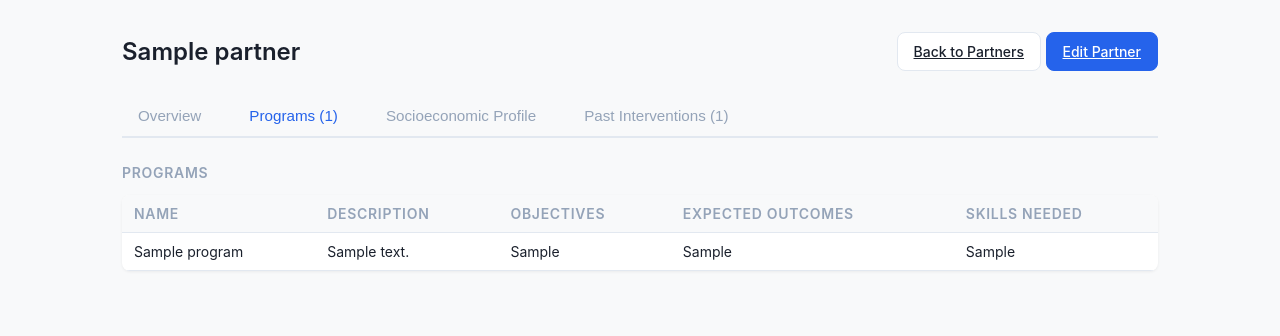
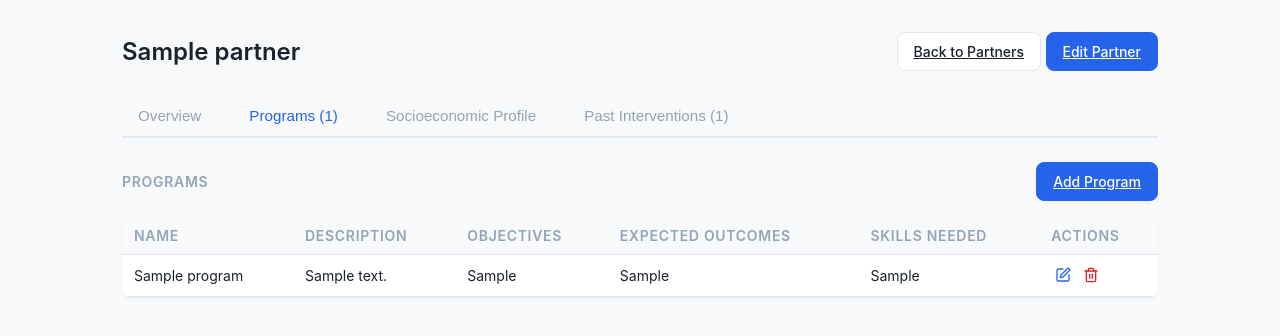
Before and after one commit to mooky424/osci-info-hub, a Django app: page /partners/1/ in a window 1280 px wide, after a click that opens the changed part. Shown: the part 65-401 px from the top of the page. Run offline with Django 5.2, Linux system fonts and the light colour scheme; tables that the repository leaves empty hold one stand-in row (values such as "Sample post").

Commit message:
Isolate partner edit view and add list management for programs/interventions

```diff
--- a/partners/urls.py
+++ b/partners/urls.py
@@ -8,4 +8,14 @@ urlpatterns = [
     path("<int:pk>/", views.partner_detail, name="partner-detail"),
     path("<int:pk>/update/", views.partner_update, name="partner-update"),
     path("<int:pk>/delete/", views.partner_delete, name="partner-delete"),
+
+    # Programs
+    path("<int:partner_pk>/programs/add/", views.program_create, name="program-create"),
+    path("programs/<int:pk>/update/", views.program_update, name="program-update"),
+    path("programs/<int:pk>/delete/", views.program_delete, name="program-delete"),
+
+    # Past Interventions
+    path("<int:partner_pk>/interventions/add/", views.intervention_create, name="intervention-create"),
+    path("interventions/<int:pk>/update/", views.intervention_update, name="intervention-update"),
+    path("interventions/<int:pk>/delete/", views.intervention_delete, name="intervention-delete"),
 ]
--- a/partners/views.py
+++ b/partners/views.py
@@ -10,11 +10,13 @@ from .forms import (
     ContactFormSet,
     PartnerCreateStepOneForm,
     PartnerForm,
+    PastInterventionForm,
     PastInterventionFormSet,
+    ProgramForm,
     ProgramFormSet,
     SocioEconomicProfileFormSet,
 )
-from .models import Partner
+from .models import Partner, Programs, PastInterventions
 
 
 CREATE_STEP_SESSION_KEY = "partner_create_wizard"
@@ -400,41 +402,11 @@ def partner_update(request, pk):
 
     if request.method == "POST":
         form = PartnerForm(request.POST, instance=partner)
-        contact_formset = ContactFormSet(
-            request.POST,
-            instance=partner,
-            prefix="contact",
-        )
-        program_formset = ProgramFormSet(
-            request.POST,
-            instance=partner,
-            prefix="program",
-        )
-        socioeconomic_formset = SocioEconomicProfileFormSet(
-            request.POST,
-            instance=partner,
-            prefix="socioeconomic",
-        )
-        intervention_formset = PastInterventionFormSet(
-            request.POST,
-            instance=partner,
-            prefix="intervention",
-        )
 
-        if (
-            form.is_valid()
-            and contact_formset.is_valid()
-            and program_formset.is_valid()
-            and socioeconomic_formset.is_valid()
-            and intervention_formset.is_valid()
-        ):
+        if form.is_valid():
             partner_obj = form.save(commit=False)
             partner_obj.updated_by = request.user if request.user.is_authenticated else None
             partner_obj.save()
-            contact_formset.save()
-            program_formset.save()
-            socioeconomic_formset.save()
-            intervention_formset.save()
             return redirect("partner-detail", pk=partner.pk)
 
         return render(
@@ -442,22 +414,12 @@ def partner_update(request, pk):
             "partners/partner_form.html",
             {
                 "form": form,
-                "contact_formset": contact_formset,
-                "program_formset": program_formset,
-                "socioeconomic_formset": socioeconomic_formset,
-                "intervention_formset": intervention_formset,
                 "partner": partner,
                 "is_edit": True,
             },
         )
 
     form = PartnerForm(instance=partner)
-    contact_formset = ContactFormSet(instance=partner, prefix="contact")
-    program_formset = ProgramFormSet(instance=partner, prefix="program")
-    socioeconomic_formset = SocioEconomicProfileFormSet(
-        instance=partner, prefix="socioeconomic"
-    )
-    intervention_formset = PastInterventionFormSet(instance=partner, prefix="intervention")
 
     return render(
         request,
@@ -465,10 +427,6 @@ def partner_update(request, pk):
         {
             "form": form,
             "partner": partner,
-            "contact_formset": contact_formset,
-            "program_formset": program_formset,
-            "socioeconomic_formset": socioeconomic_formset,
-            "intervention_formset": intervention_formset,
             "is_edit": True,
         },
     )
@@ -480,3 +438,83 @@ def partner_delete(request, pk):
         partner.delete()
         return redirect("partner-list")
     return redirect("partner-detail", pk=pk)
+
+def program_create(request, partner_pk):
+    partner = get_object_or_404(Partner, pk=partner_pk)
+    if request.method == "POST":
+        form = ProgramForm(request.POST)
+        if form.is_valid():
+            program = form.save(commit=False)
+            program.community_partner = partner
+            program.save()
+            return redirect("partner-detail", pk=partner.pk)
+    else:
+        form = ProgramForm()
+    return render(
+        request,
+        "partners/generic_sub_form.html",
+        {"form": form, "partner": partner, "title": "Add Program", "section_label": "Program Details"}
+    )
+
+def program_update(request, pk):
+    program = get_object_or_404(Programs, pk=pk)
+    partner = program.community_partner
+    if request.method == "POST":
+        form = ProgramForm(request.POST, instance=program)
+        if form.is_valid():
+            form.save()
+            return redirect("partner-detail", pk=partner.pk)
+    else:
+        form = ProgramForm(instance=program)
+    return render(
+        request,
+        "partners/generic_sub_form.html",
+        {"form": form, "partner": partner, "title": "Edit Program", "section_label": "Program Details"}
+    )
+
+def program_delete(request, pk):
+    program = get_object_or_404(Programs, pk=pk)
+    partner_pk = program.community_partner.pk
+    if request.method == "POST":
+        program.delete()
+    return redirect("partner-detail", pk=partner_pk)
+
+def intervention_create(request, partner_pk):
+    partner = get_object_or_404(Partner, pk=partner_pk)
+    if request.method == "POST":
+        form = PastInterventionForm(request.POST)
+        if form.is_valid():
+            intervention = form.save(commit=False)
+            intervention.community_partner = partner
+            intervention.save()
+            return redirect("partner-detail", pk=partner.pk)
+    else:
+        form = PastInterventionForm()
+    return render(
+        request,
+        "partners/generic_sub_form.html",
+        {"form": form, "partner": partner, "title": "Add Past Intervention", "section_label": "Intervention Details"}
+    )
+
+def intervention_update(request, pk):
+    intervention = get_object_or_404(PastInterventions, pk=pk)
+    partner = intervention.community_partner
+    if request.method == "POST":
+        form = PastInterventionForm(request.POST, instance=intervention)
+        if form.is_valid():
+            form.save()
+            return redirect("partner-detail", pk=partner.pk)
+    else:
+        form = PastInterventionForm(instance=intervention)
+    return render(
+        request,
+        "partners/generic_sub_form.html",
+        {"form": form, "partner": partner, "title": "Edit Past Intervention", "section_label": "Intervention Details"}
+    )
+
+def intervention_delete(request, pk):
+    intervention = get_object_or_404(PastInterventions, pk=pk)
+    partner_pk = intervention.community_partner.pk
+    if request.method == "POST":
+        intervention.delete()
+    return redirect("partner-detail", pk=partner_pk)
--- a/templates/partners/partner_detail.html
+++ b/templates/partners/partner_detail.html
@@ -116,11 +116,14 @@
 
 <div id="programs" class="tab-pane">
   <div class="detail-section">
-    <h3>Programs</h3>
+    <div style="display: flex; justify-content: space-between; align-items: center; margin-bottom: 1rem;">
+      <h3 style="margin-bottom: 0;">Programs</h3>
+      <a class="btn btn-primary btn-sm" href="{% url 'program-create' partner.pk %}">Add Program</a>
+    </div>
     {% if programs %}
     <table class="table table-sm">
       <thead>
-        <tr><th>Name</th><th>Description</th><th>Objectives</th><th>Expected Outcomes</th><th>Skills Needed</th></tr>
+        <tr><th>Name</th><th>Description</th><th>Objectives</th><th>Expected Outcomes</th><th>Skills Needed</th><th>Actions</th></tr>
       </thead>
       <tbody>
         {% for program in programs %}
@@ -130,6 +133,17 @@
           <td>{{ program.objectives|default:"-" }}</td>
           <td>{{ program.expected_outcomes|default:"-" }}</td>
           <td>{{ program.skills_needed|default:"-" }}</td>
+          <td>
+            <a class="btn-icon btn-edit" href="{% url 'program-update' program.pk %}">
+              <i data-lucide="edit" size="14"></i>
+            </a>
+            <form method="post" action="{% url 'program-delete' program.pk %}" style="display:inline;">
+              {% csrf_token %}
+              <button type="submit" class="btn-icon btn-delete" onclick="return confirm('Are you sure you want to delete this program?');">
+              <i data-lucide="trash" size="14"></i>
+              </button>
+            </form>
+          </td>
         </tr>
         {% endfor %}
       </tbody>
@@ -170,11 +184,14 @@
 
 <div id="interventions" class="tab-pane">
   <div class="detail-section">
-    <h3>Past Interventions</h3>
+    <div style="display: flex; justify-content: space-between; align-items: center; margin-bottom: 1rem;">
+      <h3 style="margin-bottom: 0;">Past Interventions</h3>
+      <a class="btn btn-primary btn-sm" href="{% url 'intervention-create' partner.pk %}">Add Intervention</a>
+    </div>
     {% if past_interventions %}
     <table class="table table-sm">
       <thead>
-        <tr><th>Name</th><th>Dates</th><th>Formator</th><th>Outcomes</th><th>Links</th></tr>
+        <tr><th>Name</th><th>Dates</th><th>Formator</th><th>Outcomes</th><th>Links</th><th>Actions</th></tr>
       </thead>
       <tbody>
         {% for intervention in past_interventions %}
@@ -190,6 +207,17 @@
             {% if intervention.output_link %}<a href="{{ intervention.output_link }}" target="_blank" rel="noopener">Output</a>{% endif %}
             {% if intervention.pictures_link %} | <a href="{{ intervention.pictures_link }}" target="_blank" rel="noopener">Pictures</a>{% endif %}
             {% if intervention.evaluation_link %} | <a href="{{ intervention.evaluation_link }}" target="_blank" rel="noopener">Evaluation</a>{% endif %}
+          </td>
+          <td>
+            <a class="btn-icon btn-edit" href="{% url 'intervention-update' intervention.pk %}">
+              <i data-lucide="edit" size="14"></i>
+            </a>
+            <form method="post" action="{% url 'intervention-delete' intervention.pk %}" style="display:inline;">
+              {% csrf_token %}
+              <button type="submit" class="btn-icon btn-delete" onclick="return confirm('Are you sure you want to delete this intervention?');">
+              <i data-lucide="trash" size="14"></i>
+              </button>
+            </form>
           </td>
         </tr>
         {% endfor %}
```
Also changed, not shown: templates/partners/generic_sub_form.html (added, +29 -0 lines), templates/partners/partner_form.html (+6 -6 lines).
